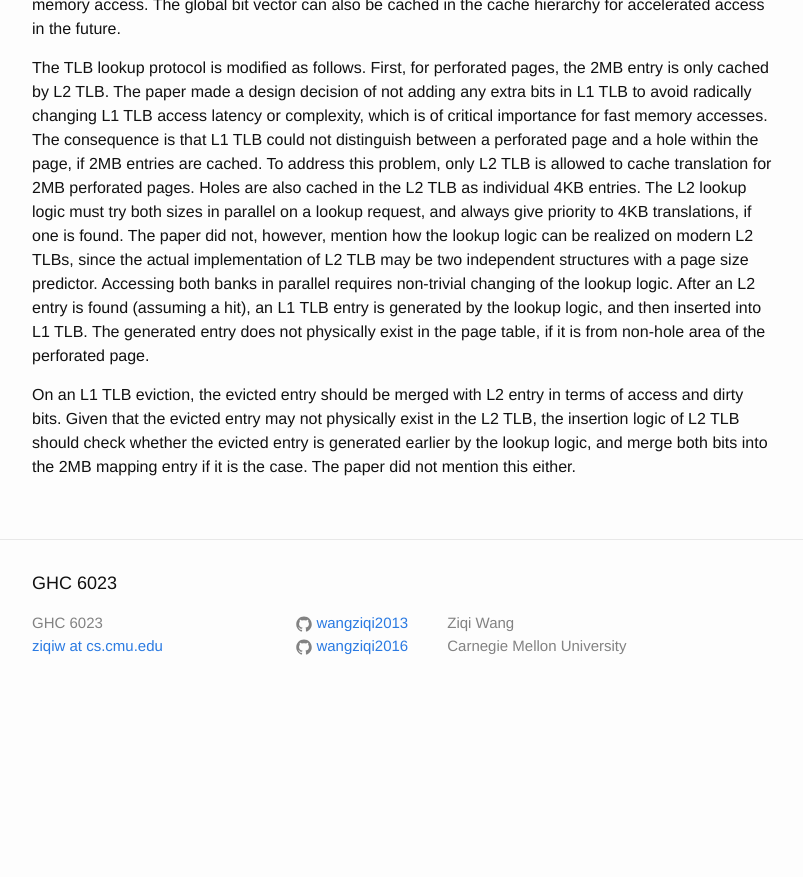
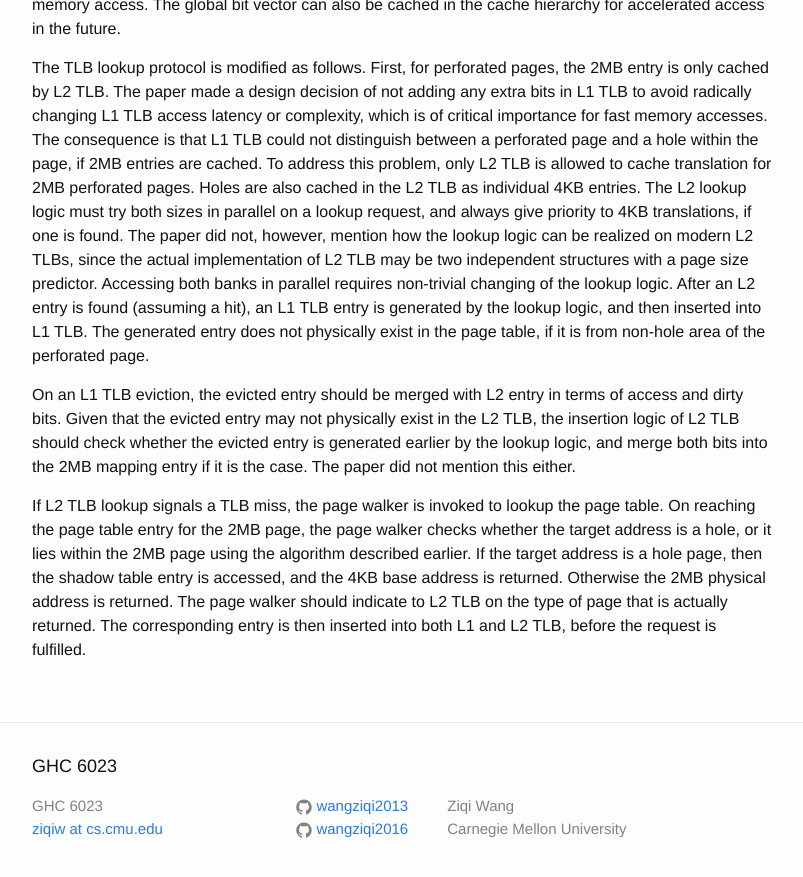
Before and after one commit to wangziqi2013/wangziqi2013.github.io, a Jekyll site: the page built from _posts/2020-06-05-perforated-page.markdown, in a window 1280 px wide and 900 px high, scrolled down 2071 px. Shown: the top 877 px of the window, without its empty margins (238-1041 px from the left). Built offline with Jekyll 4.4.1, drawn with Linux system fonts in a browser that asks for light colours; before the commit the page ends 2788 px from its top, so only the background shows below that.

Commit message:
Adding page walk

```diff
--- a/_posts/2020-06-05-perforated-page.markdown
+++ b/_posts/2020-06-05-perforated-page.markdown
@@ -89,3 +89,10 @@ On an L1 TLB eviction, the evicted entry should be merged with L2 entry in terms
 the evicted entry may not physically exist in the L2 TLB, the insertion logic of L2 TLB should check whether the
 evicted entry is generated earlier by the lookup logic, and merge both bits into the 2MB mapping entry if it is the case.
 The paper did not mention this either.
+
+If L2 TLB lookup signals a TLB miss, the page walker is invoked to lookup the page table. On reaching the page table entry
+for the 2MB page, the page walker checks whether the target address is a hole, or it lies within the 2MB page using the
+algorithm described earlier. If the target address is a hole page, then the shadow table entry is accessed, and the 4KB
+base address is returned. Otherwise the 2MB physical address is returned. The page walker should indicate to L2 TLB on
+the type of page that is actually returned. The corresponding entry is then inserted into both L1 and L2 TLB, before
+the request is fulfilled.
```
